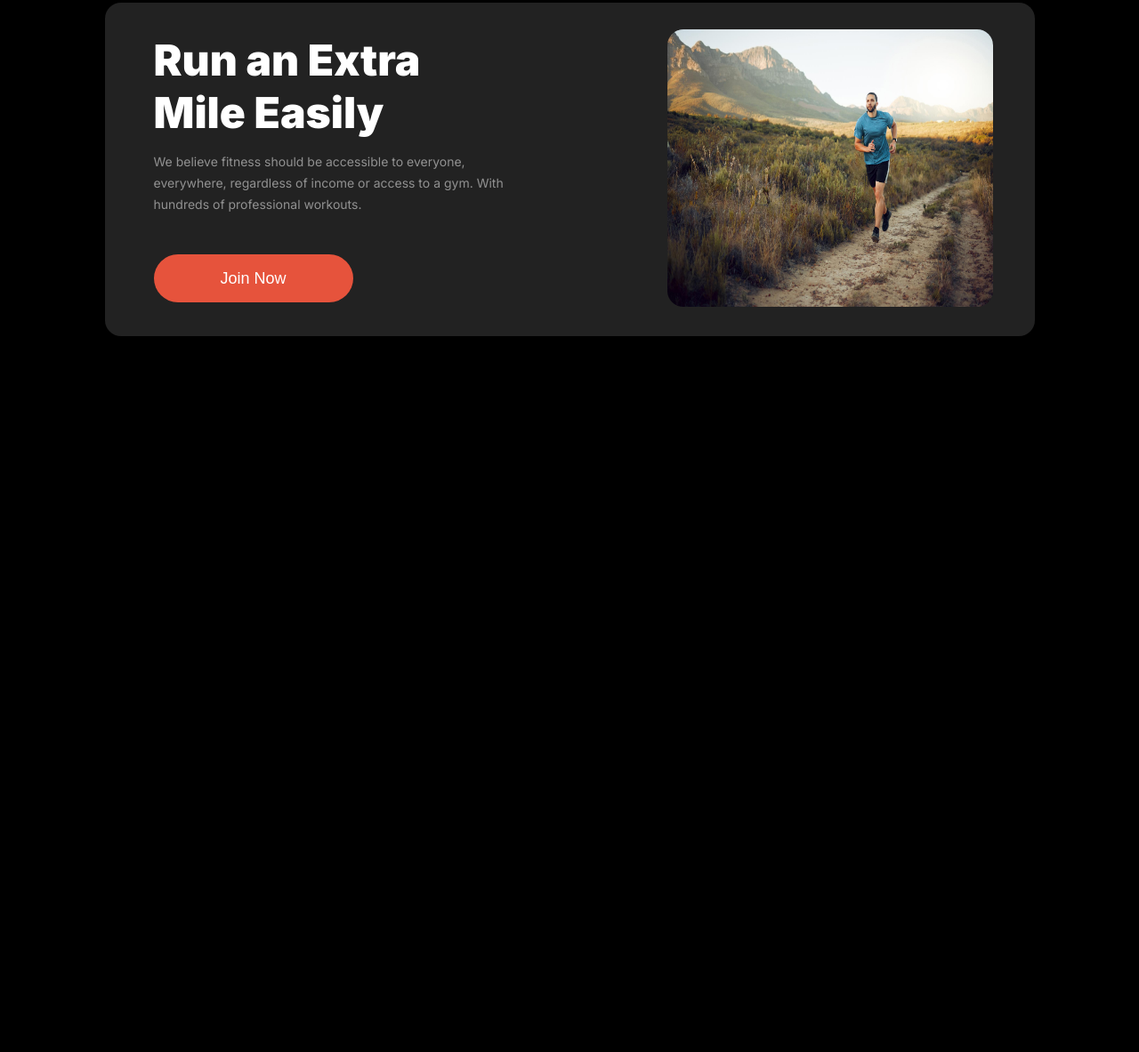
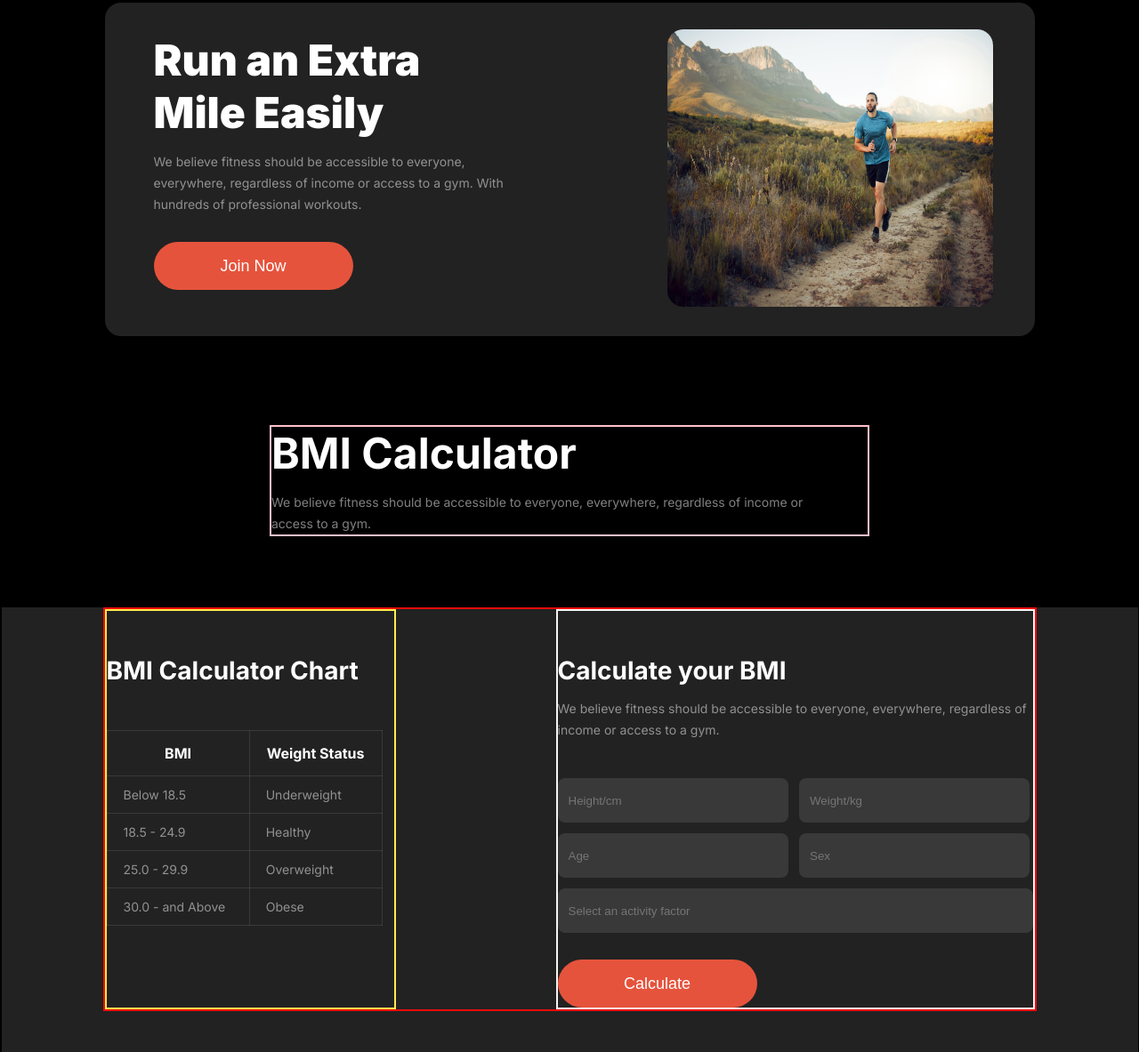
Before and after one commit to shanto470/assignment_02, a plain HTML site: page index.html in a window 1280 px wide. Shown: the part 1421-2604 px from the top of the page at 89% size. Before the commit the page ends 1899 px from the top, so only its background shows below. Drawn offline with Linux system fonts and the light colour scheme; a web font is replaced by a local one.

Commit message:
added BMI section

```diff
--- a/index.html
+++ b/index.html
@@ -152,6 +152,71 @@
         </div>
       </section>
       <!-- RUN SECTION ENDS HERE -->
+      <!-- BMI SECTION STARTS HERE -->
+      <section class="bmi-section">
+        <div class="bmi-heading">
+          <h2 class="bmi-h2">BMI Calculator</h2>
+          <p class="run-pera">
+            We believe fitness should be accessible to everyone, everywhere,
+            regardless of income or <br />
+            access to a gym.
+          </p>
+        </div>
+        <div class="bmi-description">
+          <div class="bmi">
+            <div class="tab">
+              <h4 class="bmi-h4">BMI Calculator Chart</h4>
+              <table>
+                <thead>
+                  <tr>
+                    <th>BMI</th>
+                    <th>Weight Status</th>
+                  </tr>
+                </thead>
+                <tbody>
+                  <tr>
+                    <td>Below 18.5</td>
+                    <td>Underweight</td>
+                  </tr>
+                  <tr>
+                    <td>18.5 - 24.9</td>
+                    <td>Healthy</td>
+                  </tr>
+                  <tr>
+                    <td>25.0 - 29.9</td>
+                    <td>Overweight</td>
+                  </tr>
+                  <tr>
+                    <td>30.0 - and Above</td>
+                    <td>Obese</td>
+                  </tr>
+                </tbody>
+              </table>
+            </div>
+            <div class="form-container">
+              <h4 class="bmi-h4">Calculate your BMI</h4>
+              <p class="run-pera">
+                We believe fitness should be accessible to everyone, everywhere,
+                regardless of<br />
+                income or access to a gym.
+              </p>
+              <form class="form" action="">
+                <input class="input" type="text" placeholder="Height/cm" />
+                <input class="input diff" type="text" placeholder="Weight/kg" />
+                <input class="input" type="text" placeholder="Age" />
+                <input class="input diff" type="text" placeholder="Sex" />
+                <input
+                  class="last-input"
+                  type="text"
+                  placeholder="Select an activity factor"
+                />
+                <button class="run-btn">Calculate</button>
+              </form>
+            </div>
+          </div>
+        </div>
+      </section>
+      <!-- BMI SECTION ENDS HERE -->
     </main>
     <footer></footer>
   </body>
--- a/styles/style.css
+++ b/styles/style.css
@@ -193,6 +193,7 @@ span {
 /* HABITS SECTION STARTS HERE */
 .habit-section {
   /* border: 2px solid rgb(93, 237, 194); */
+
   height: 452px;
   margin-top: 100px;
 }
@@ -285,6 +286,7 @@ span {
   font-size: 14px;
   font-weight: 400;
   line-height: 24px;
+  margin-bottom: 0px;
 }
 .run-btn {
   font-size: 1.125rem;
@@ -297,6 +299,95 @@ span {
   margin: 30px 0 0 0;
   border: none;
   color: rgb(255, 255, 255);
+}
+.bmi-heading {
+  width: 670px;
+  margin: 80px auto;
+  border: 2px solid pink;
+}
+.bmi-h2 {
+  font-size: 48px;
+  font-weight: 900px;
+  color: rgb(255, 255, 255);
+  margin: 0;
+}
+.bmi-description {
+  height: 500px;
+  margin: 0 -116px;
+  /* padding: 52px 160px; */
+  /* border: 2px solid chocolate; */
+  background-color: rgb(34, 34, 34);
+}
+.bmi {
+  width: 1045px;
+  margin: 5px auto;
+  display: flex;
+  gap: 180px;
+  border: 2px solid rgb(239, 10, 10);
+}
+.tab {
+  border: 2px solid rgb(254, 236, 77);
+  width: 38%;
+}
+table {
+  margin-top: 50px;
+  border: 1px solid wheat;
+  border-collapse: collapse;
+  width: 310px;
+}
+td {
+  padding: 12px 18px;
+  font-size: 14px;
+  font-weight: 400px;
+  color: rgba(255, 255, 255, 0.5);
+}
+
+th {
+  padding: 15px;
+  font-size: 16px;
+  font-weight: 500px;
+  color: rgb(255, 255, 255);
+}
+td,
+th {
+  border: 1px solid rgba(255, 255, 255, 0.1);
+  /* padding: 12px 0px 0px 18px; */
+}
+.bmi-h4 {
+  font-weight: 900px;
+  font-size: 28px;
+  color: rgb(255, 255, 255);
+  margin-top: 50px;
+  margin-bottom: 0px;
+}
+
+.form-container {
+  border: 2px solid rgb(247, 243, 243);
+  width: 62%;
+}
+.form {
+  margin-top: 30px;
+}
+.input {
+  width: 245px;
+  height: 48px;
+  background-color: rgba(255, 255, 255, 0.1);
+  border: none;
+  border-radius: 8px;
+  margin-top: 12px;
+  padding-left: 12px;
+}
+.diff {
+  margin-left: 8px;
+}
+.last-input {
+  width: 520px;
+  height: 48px;
+  margin-top: 12px;
+  background-color: rgba(255, 255, 255, 0.1);
+  border: none;
+  border-radius: 8px;
+  padding-left: 12px;
 }
 
 /* responsive section */
@@ -423,7 +514,7 @@ span {
 
   .run-btn {
     width: 285px;
-    margin: 20px;
+    /* margin: 20px; */
   }
 
   .run-img {
```
